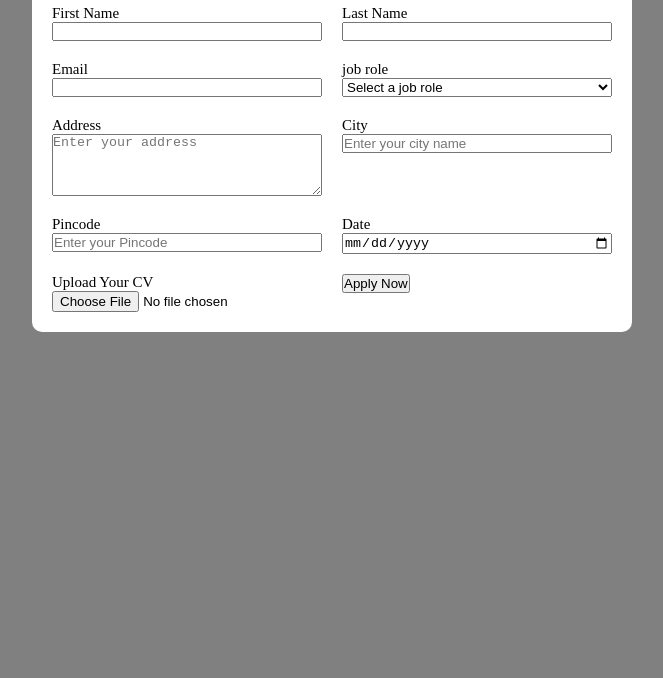
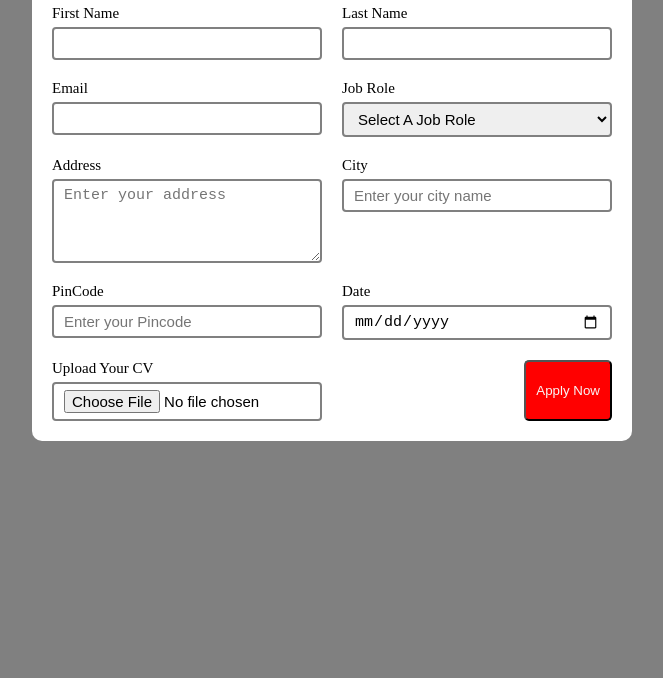
Before and after one commit to abuhanif254/Application-form, a plain HTML site: page index.html in a window 1280 px wide. Shown: the part 122-800 px from the top of the page, without its empty margins (308-971 px from the left). Drawn offline with Linux system fonts and the light colour scheme.

Commit message:
update css code

```diff
--- a/index.html
+++ b/index.html
@@ -9,7 +9,7 @@
 <body>
                         <div class="container">
                             <div class="apply-box">
-                                <h1>job application <span class="title-small">web</span></h1>
+                                <h1>Job Application <span class="title-small">web</span></h1>
 
                             <form action="">
                                 <div class="form-container">
@@ -26,10 +26,10 @@
                                         <input type="email" id="email" name="email" required>
                                     </div>
                                    <div class="form-control">
-                                    <label for="job-role">job role</label>
+                                    <label for="job-role">Job Role</label>
 
                                     <select id="job-role" name="job-role" required>
-                                        <option value="" disabled selected>Select a job role</option>
+                                        <option value="" disabled selected>Select A Job Role</option>
                                         <option value="developer">Developer</option>
                                         <option value="designer">Designer</option>
                                         <option value="manager">Manager</option>
@@ -45,7 +45,7 @@
                                         <input type="text" id="city" name="city" required placeholder="Enter your city name">
                                     </div>
                                     <div class="form-control">
-                                        <label for="pincode">Pincode</label>
+                                        <label for="pincode">PinCode</label>
                                         <input type="number" id="pincode" name="pincode" required placeholder="Enter your Pincode">
                                     </div>
                                     <div class="form-control">
--- a/style.css
+++ b/style.css
@@ -38,4 +38,33 @@ body{
 }
 label{
     font-size: 15px;
+    margin-bottom: 5px;
 }
+input, select, textarea{
+    padding: 6px 10px;
+    border: 2px solid gray;
+    border-radius: 4px;
+    font-size: 15px;
+
+}
+input:focus{
+    outline-color: red;
+
+}
+.button-container{
+    display: flex;
+    justify-content: flex-end;
+}
+button{
+    background-color: red;
+    border-radius: 5px;
+    color: rgb(248, 244, 244);
+    border: transparent solid white;
+    padding: 5px 10px;
+}
+button:hover{
+    color: red;
+    background-color: white;
+    transition: .4s ease-out;
+    cursor: pointer;
+}
```
